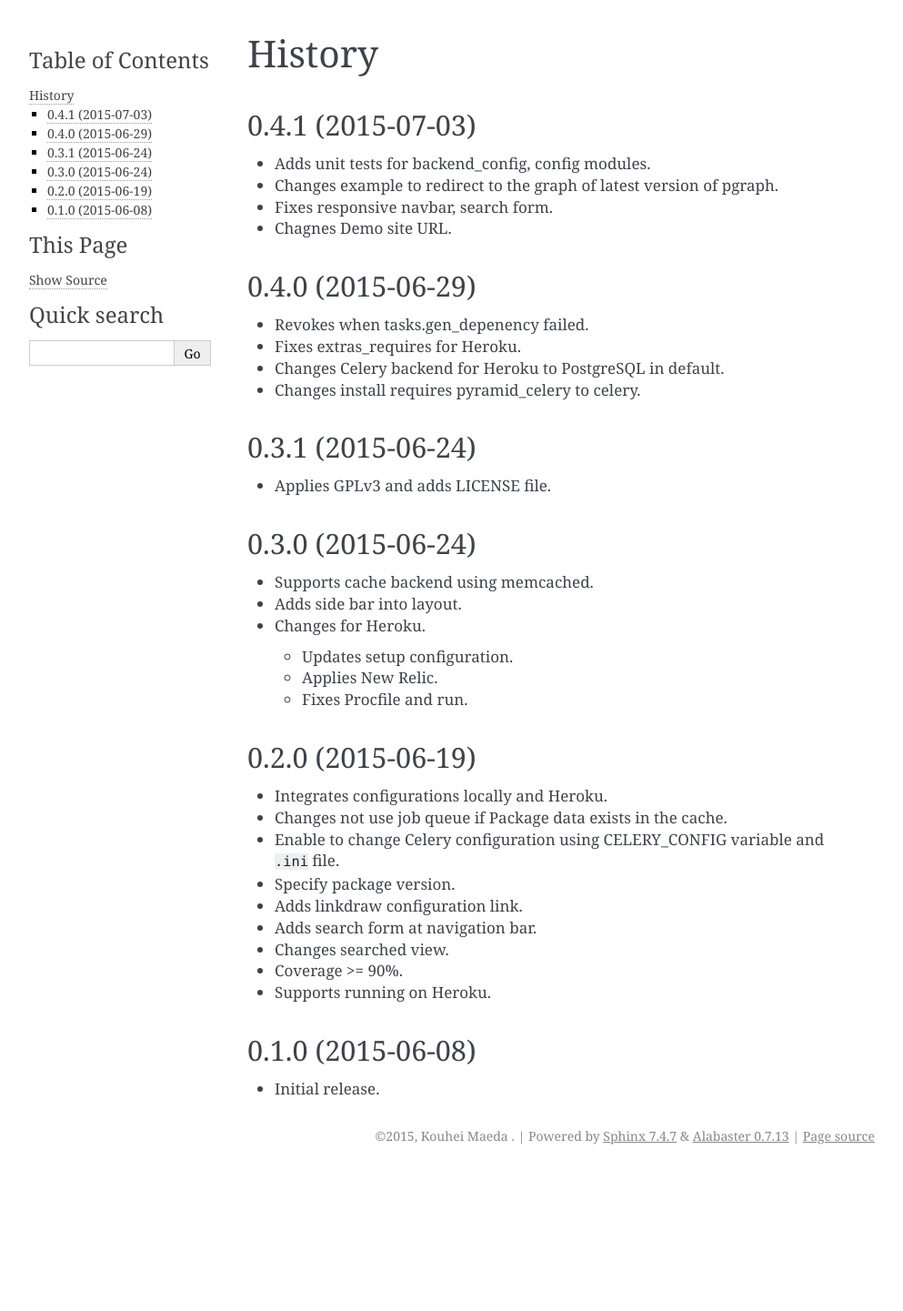
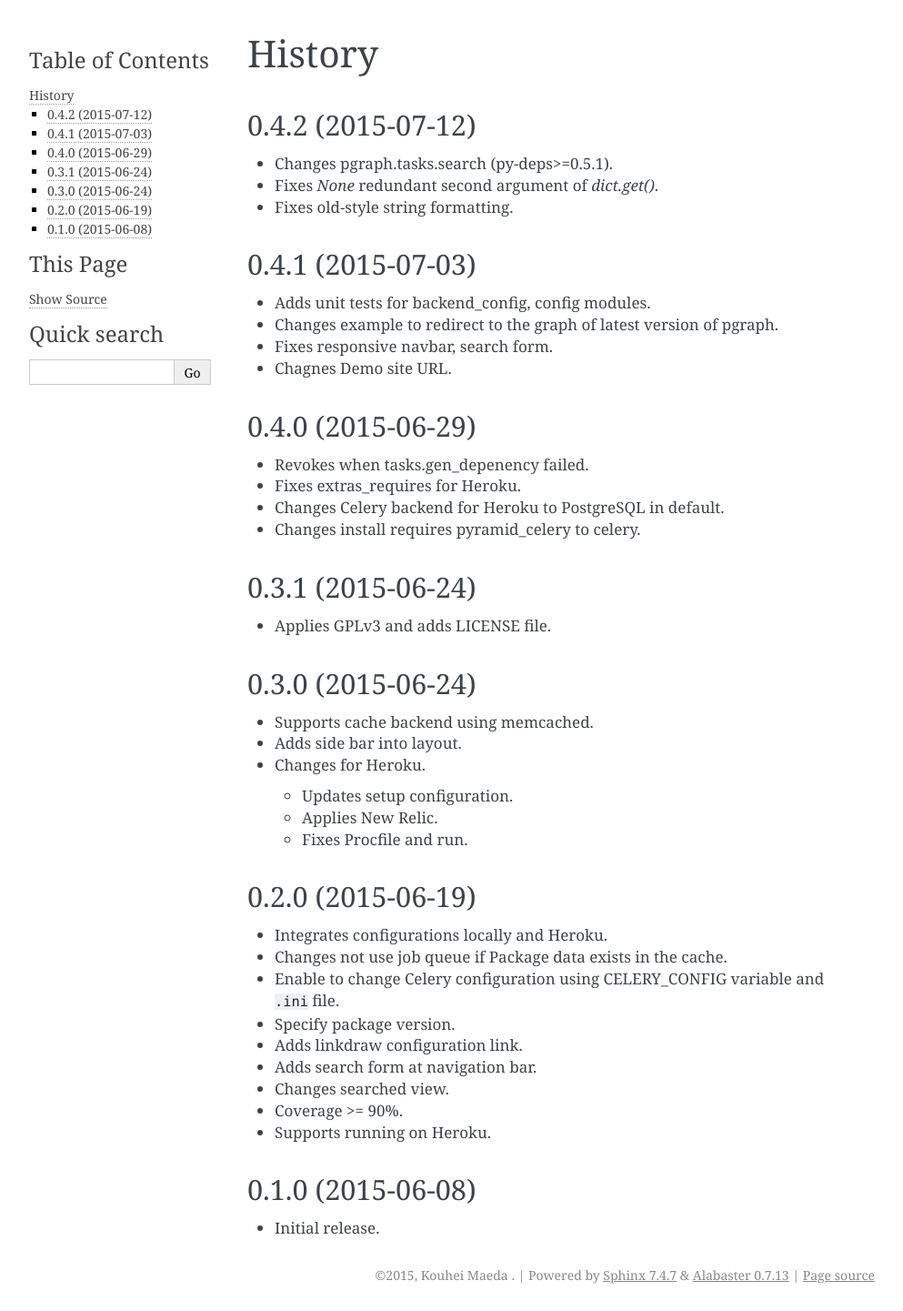
Before and after one commit to mkouhei/pgraph, a Sphinx documentation site: the page built from docs/source/HISTORY.rst, in a window 1280 px wide. Shown: the whole page at 91% size, without its empty margins (148-1141 px from the left). Built offline with Sphinx 7.4.7, drawn with Linux system fonts in a browser that asks for light colours; before the commit the page ends 1288 px from its top, so only the background shows below that.

Commit message:
Bump version.
Signed-off-by: Kouhei Maeda <mkouhei@palmtb.net>

```diff
--- a/docs/source/HISTORY.rst
+++ b/docs/source/HISTORY.rst
@@ -1,5 +1,12 @@
 History
 =======
+
+0.4.2 (2015-07-12)
+------------------
+
+* Changes pgraph.tasks.search (py-deps>=0.5.1).
+* Fixes `None` redundant second argument of `dict.get()`.
+* Fixes old-style string formatting.
 
 0.4.1 (2015-07-03)
 ------------------
--- a/docs/source/conf.py
+++ b/docs/source/conf.py
@@ -57,7 +57,7 @@ copyright = '2015, Kouhei Maeda <mkouhei@palmtb.net>'
 # The short X.Y version.
 version = '0.4'
 # The full version, including alpha/beta/rc tags.
-release = '0.4.1'
+release = '0.4.2'
 
 # The language for content autogenerated by Sphinx. Refer to documentation
 # for a list of supported languages.
--- a/pgraph/__init__.py
+++ b/pgraph/__init__.py
@@ -4,6 +4,6 @@
 __project__ = 'pgraph'
 __author__ = 'Kouhei Maeda'
 __email__ = 'mkouhei@palmtb.net'
-__version__ = '0.4.1'
+__version__ = '0.4.2'
 __repo__ = 'https://github.com/mkouhei/pgraph'
 READTHEDOCS = 'http://pgraph.readthedocs.org'
--- a/setup.py
+++ b/setup.py
@@ -66,9 +66,9 @@ if sys.version_info < (3, 3):
     requires.append('funcsigs')
 
 if hasattr(sys, 'pypy_version_info'):
-    requires.append('py-deps>=0.5.0')
+    requires.append('py-deps>=0.5.1')
 else:
-    requires.append('py-deps[memcache]>=0.5.0')
+    requires.append('py-deps[memcache]>=0.5.1')
 
 extras_require = {
     'reST': ['Sphinx'],
```
